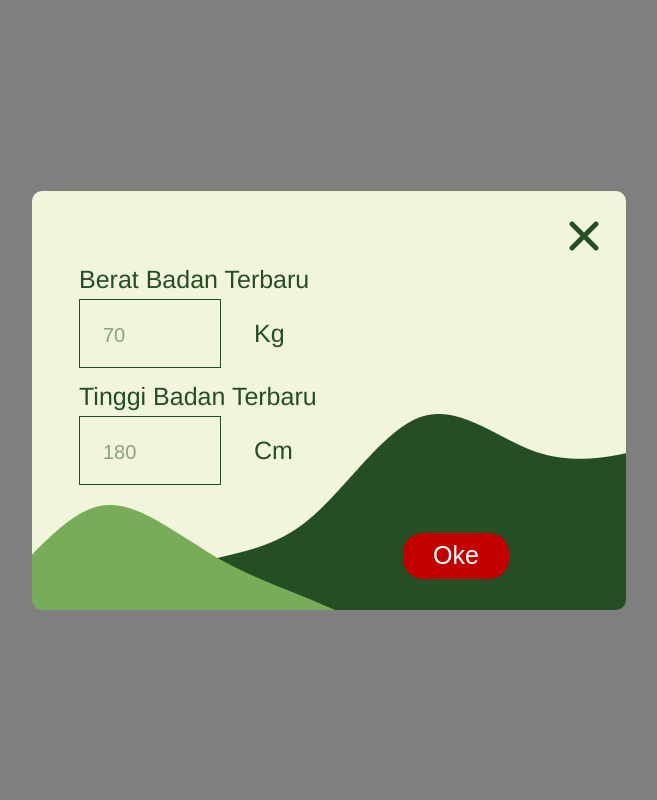
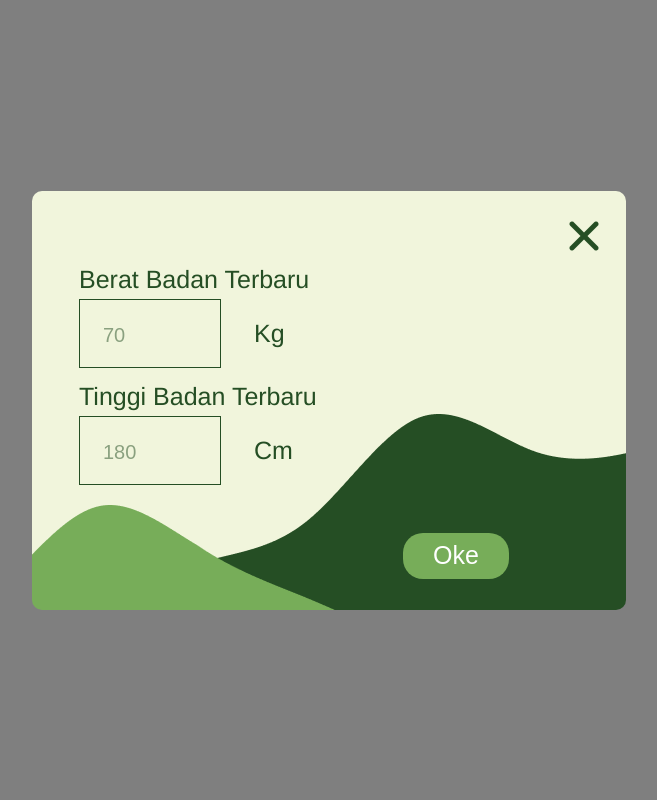
Before and after one commit to Shellahariza/PROJECTRPL, a PHP site: page /updateBMIOverlay.html in a window 1280 px wide. Shown: the whole page, without its empty margins (311-968 px from the left). Run offline with PHP 8.4, Linux system fonts and the light colour scheme.

Commit message:
rev last

```diff
--- a/updateBMIOverlay.css
+++ b/updateBMIOverlay.css
@@ -88,8 +88,7 @@ input:focus{
 
 }
 .button button{
-
-    background-color: #C30000;
+    background-color: #77AD59;
     color: #fff;
     border: none;
     border-radius: 20px;
@@ -108,6 +107,5 @@ input:focus{
     padding-left: 33px;
 }
 .button button:hover{
-    background-color: #77AD59;
-
+    background-color: #C30000;
 }
```
